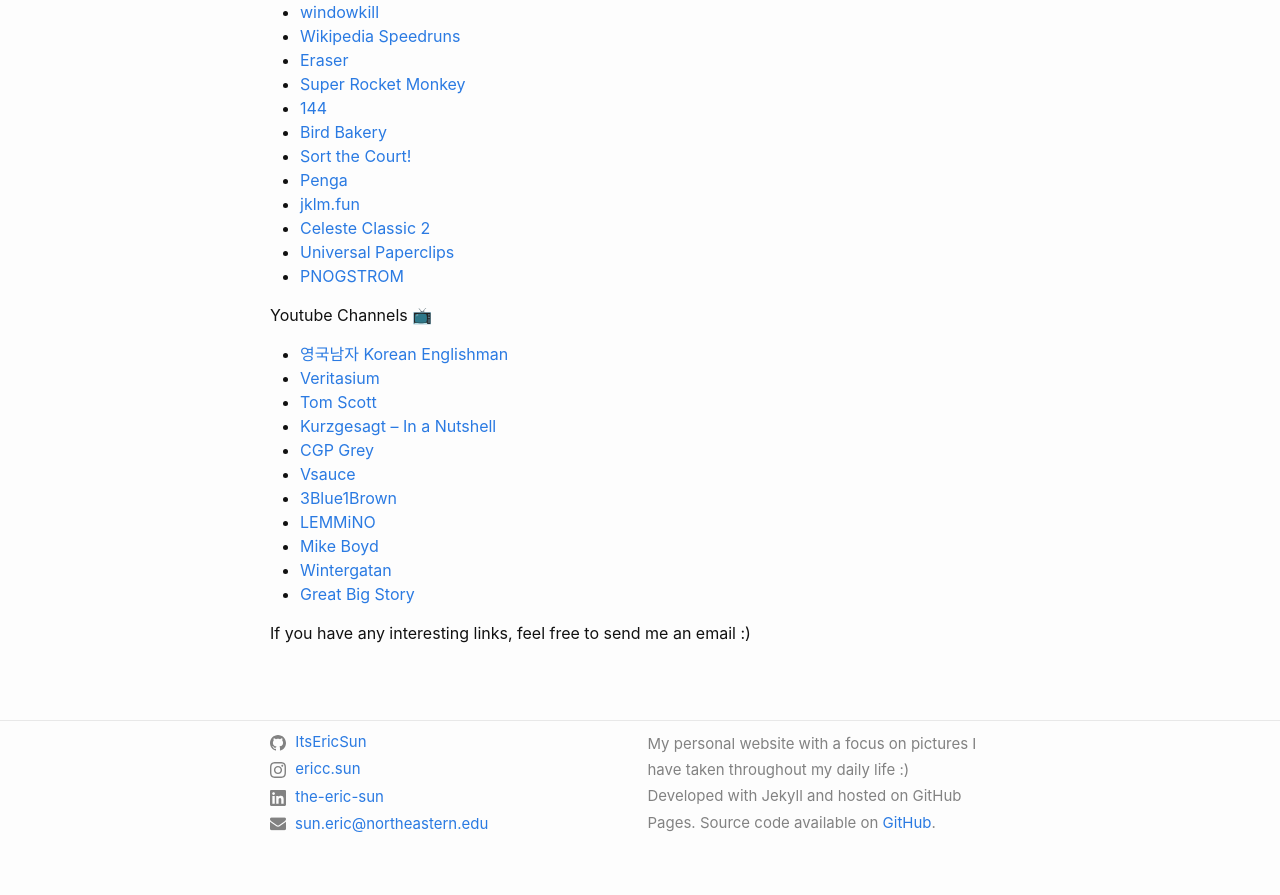
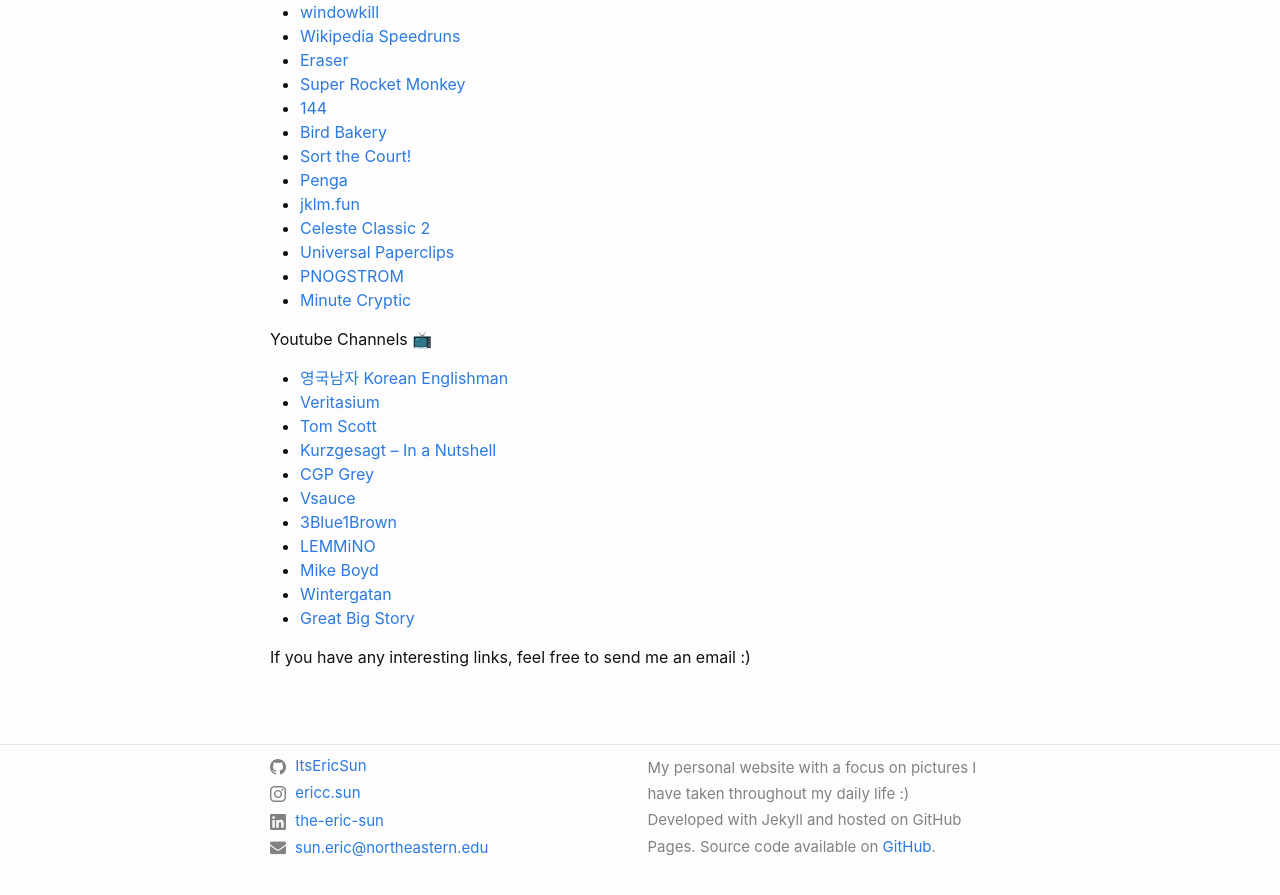
Before and after one commit to ItsEricSun/itsericsun.github.io, a Jekyll site: the page built from links.markdown, in a window 1280 px wide and 900 px high, scrolled down 876 px. Shown: the top 895 px of the window. Built offline with Jekyll 4.4.1, drawn with Linux system fonts in a browser that asks for light colours.

Commit message:
add new game link

```diff
--- a/links.markdown
+++ b/links.markdown
@@ -45,6 +45,7 @@
 - [Celeste Classic 2](https://maddymakesgamesinc.itch.io/celeste-classic-2)
 - [Universal Paperclips](https://decisionproblem.com/paperclips)
 - [PNOGSTROM](https://raould.github.io/pn0gstr0m)
+- [Minute Cryptic](https://www.minutecryptic.com)
 
 Youtube Channels 📺
 - [영국남자 Korean Englishman](https://www.youtube.com/@koreanenglishman)
```
